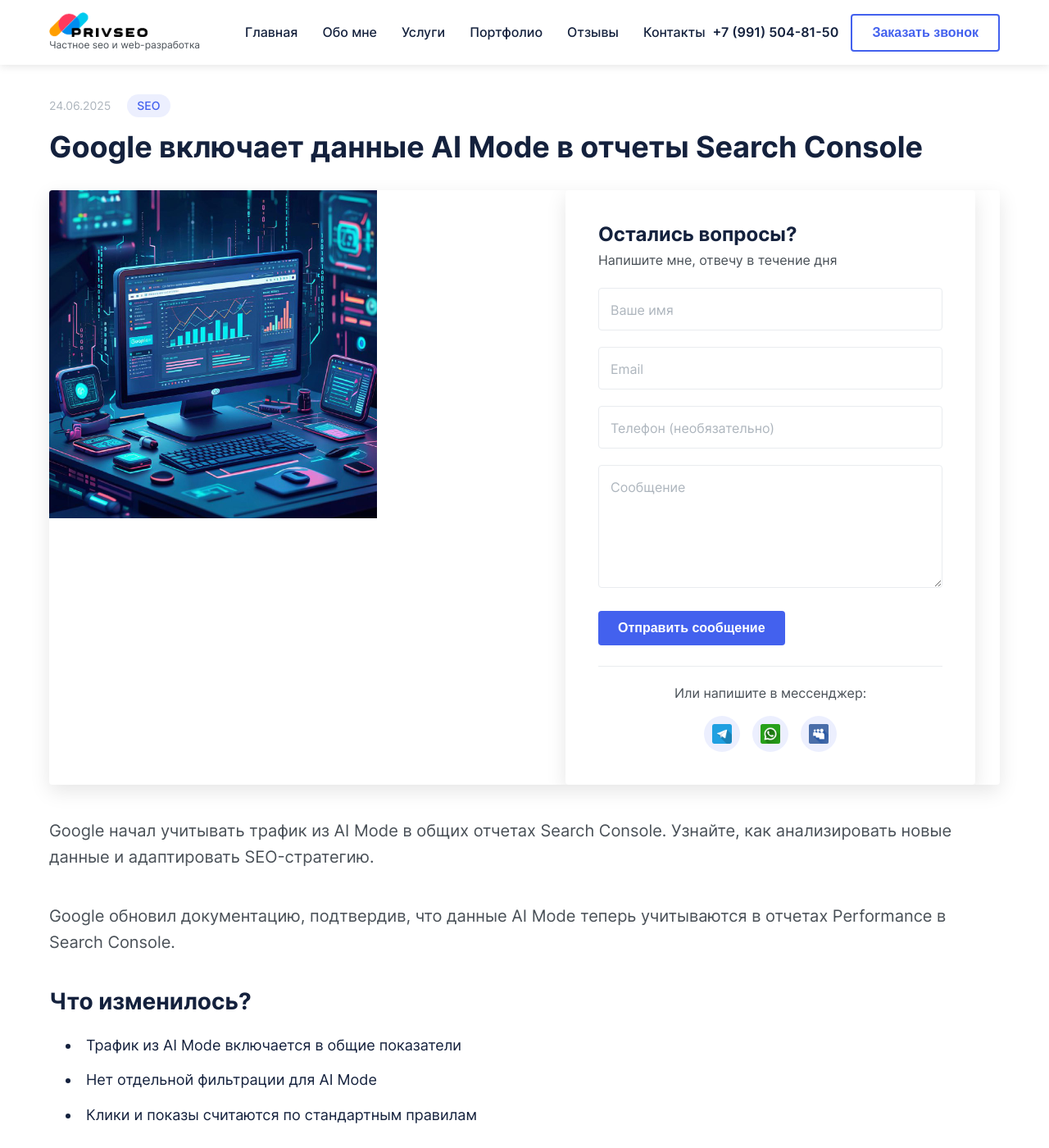
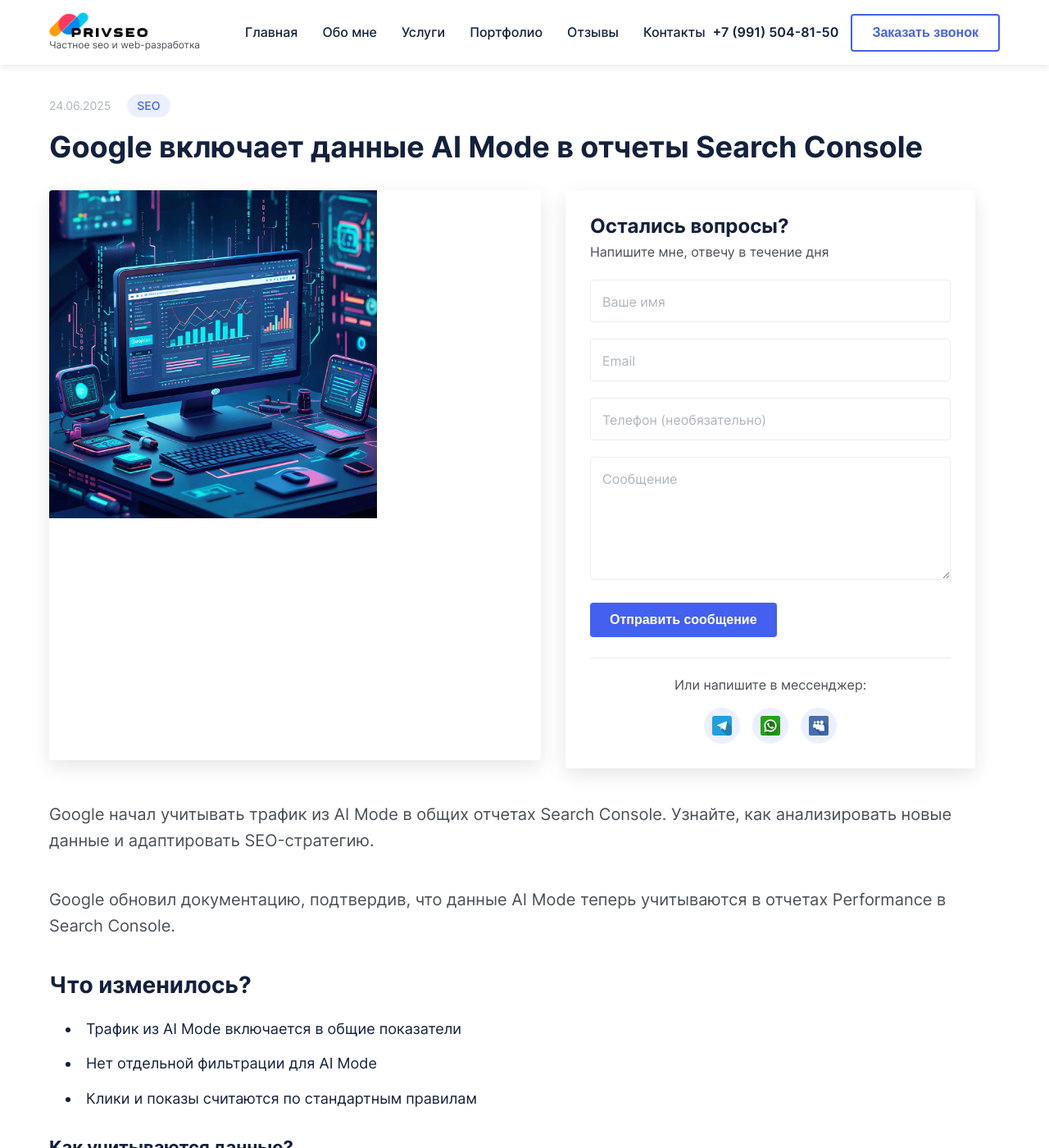
Before and after one commit to PrivateSeo/privateseo.github.io, a Jekyll site: the page built from _posts/news/2025-06-24-google-vklyuchaet-dannye-ai-mode-v-otchety-search-console.md, in a window 1280 px wide and 1400 px high. Shown: the whole window at 82% size. Built offline with Jekyll 4.4.1, drawn with Linux system fonts in a browser that asks for light colours.

Commit message:
Revert "Update main.css"
This reverts commit 92a15eb1127fb9ebe0068fcbee6ecaa9c24be417.

```diff
--- a/css/main.css
+++ b/css/main.css
@@ -1352,6 +1352,9 @@
 
 .article-image {
   margin-bottom: 1rem;
+  border-radius: var(--border-radius);
+  overflow: hidden;
+  box-shadow: var(--box-shadow);
   display: inline-block;
 }
 
@@ -1482,9 +1485,6 @@
   flex-wrap: wrap;
   gap: 3rem;
   margin-bottom: 4rem;
-      border-radius: var(--border-radius);
-    overflow: hidden;
-    box-shadow: var(--box-shadow);
 }
 
 .article-image {
@@ -1501,6 +1501,11 @@
 
 /* Стили формы в статье */
 .article-contact-form .contact__form {
+  background-color: #fff;
+  border-radius: var(--border-radius);
+  box-shadow: var(--box-shadow);
+  padding: 3rem;
+  height: 100%;
 }
 
 .form-title {
```
